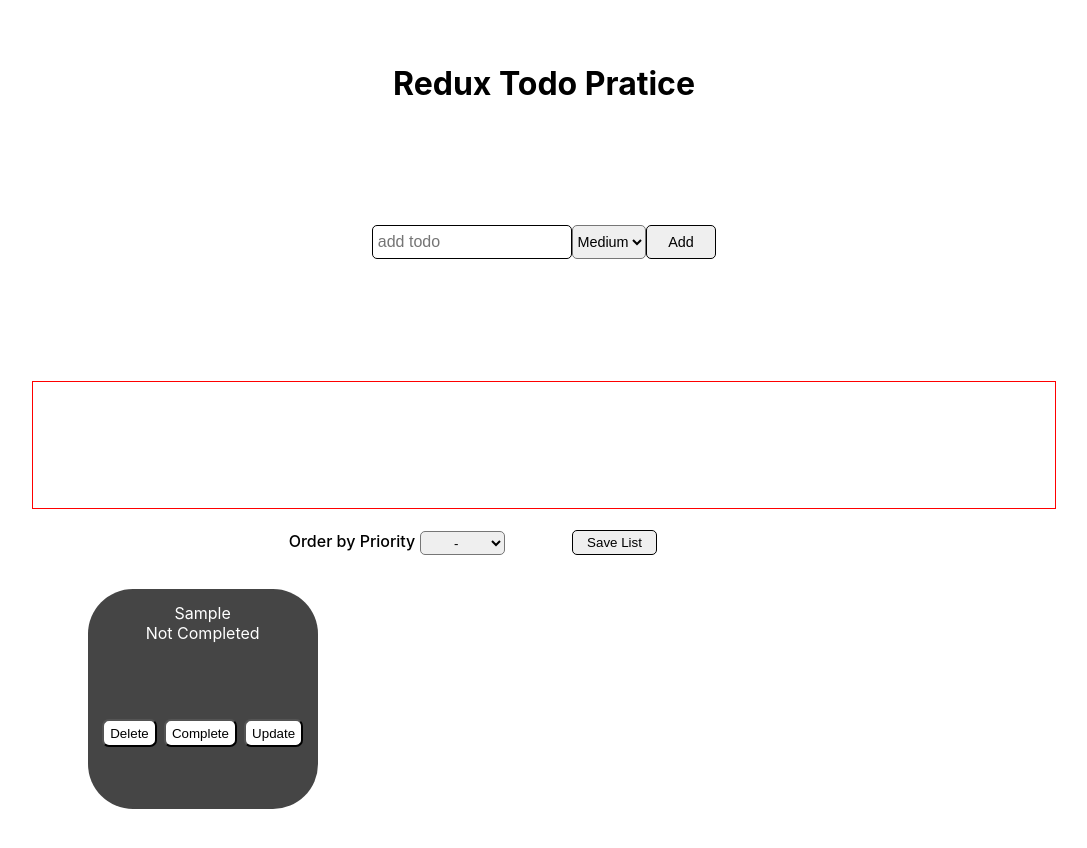
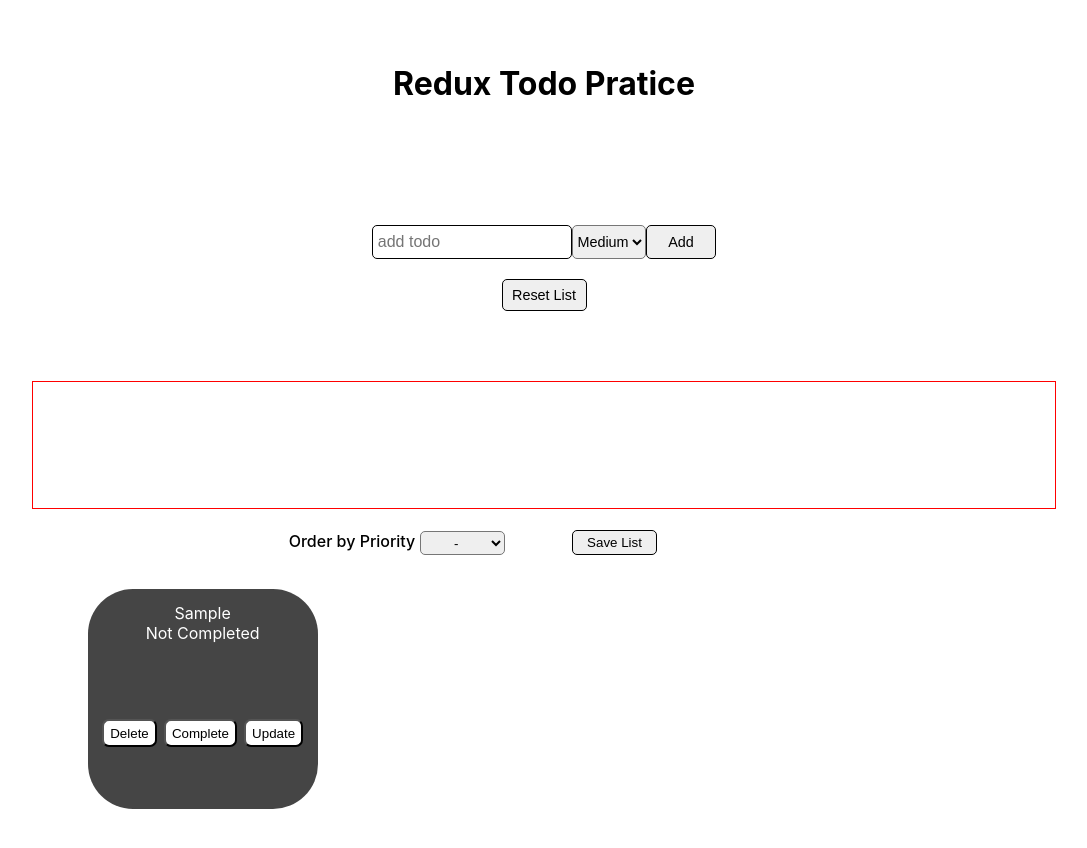
Before and after one commit to SeanSchmidt89/redux-todo, a React (Create React App) app: page / in a window 1280 px wide. Both pictures are taken after typing "Sample" into the empty fields and a click on the button "Add". Shown: the top 848 px of the page, without its empty margins (96-1183 px from the left). Built offline with nearby package versions, Linux system fonts and the light colour scheme.

Commit message:
added reset button and got save list working in slice

```diff
--- a/src/components/Form/Form.css
+++ b/src/components/Form/Form.css
@@ -43,3 +43,15 @@
   font-weight: 500;
   color: red;
 }
+
+.reset-btn {
+  position: absolute;
+  top: 7rem;
+  height: 2rem;
+  font-size: 0.9rem;
+  width: 85px;
+  border-radius: 5px;
+  outline: none;
+  border: 1px solid black;
+  cursor: pointer;
+}
--- a/src/components/Form/Form.js
+++ b/src/components/Form/Form.js
@@ -1,12 +1,13 @@
 import React, { useState } from "react";
-import { useDispatch } from "react-redux";
-import { addTodos } from "../../store/todoSlice";
+import { useDispatch, useSelector } from "react-redux";
+import { addTodos, resetDefaultList } from "../../store/todoSlice";
 import "./Form.css";
 
 const Form = () => {
   const [inputText, setInputText] = useState("");
   const [error, setError] = useState(false);
   const [priority, setPriority] = useState("Medium");
+  const todos = useSelector((state) => state.todos.todos.todos);
   const dispatch = useDispatch();
 
   const textHandler = (e) => {
@@ -41,6 +42,10 @@
     setPriority(e.target.value);
   };
 
+  const resetHandler = (e) => {
+    dispatch(resetDefaultList())
+  }
+
   return (
     <div className="form">
       <form onSubmit={formHandler}>
@@ -56,6 +61,7 @@
         </select>
         <button type="submit">Add</button>
       </form>
+      {todos.length > 0 && <button className="reset-btn" onClick={resetHandler}>Reset List</button>}
       {error && <p className="error">Please enter a todo</p>}
     </div>
   );
--- a/src/store/todoSlice.js
+++ b/src/store/todoSlice.js
@@ -59,13 +59,15 @@
     },
     clickSaveItem: (state, action) => {
       let name = action.payload;
-      let saved = state.saved.filter((item) => item.name !== name);
-      // state.todos.todos = saved.todos
-      console.log(saved)
-      state.saved = []
+      let saved = state.saved.find((item) => item.name === name);
+      state.todos.todos = saved.todos;
+      // problem, when you click a saved list and update todos, it updates them in the
+      //default list and not the saved list
     },
-    //need to find saved list and put it into default list
-    //filter is not working and not finding the correct list
+    resetDefaultList: (state) => {
+      state.todos.todos = []
+    }
+
   },
 });
 
@@ -77,6 +79,7 @@
   sortList,
   saveList,
   clickSaveItem,
+  resetDefaultList,
 } = todoSlice.actions;
 
 export default todoSlice.reducer;
```
